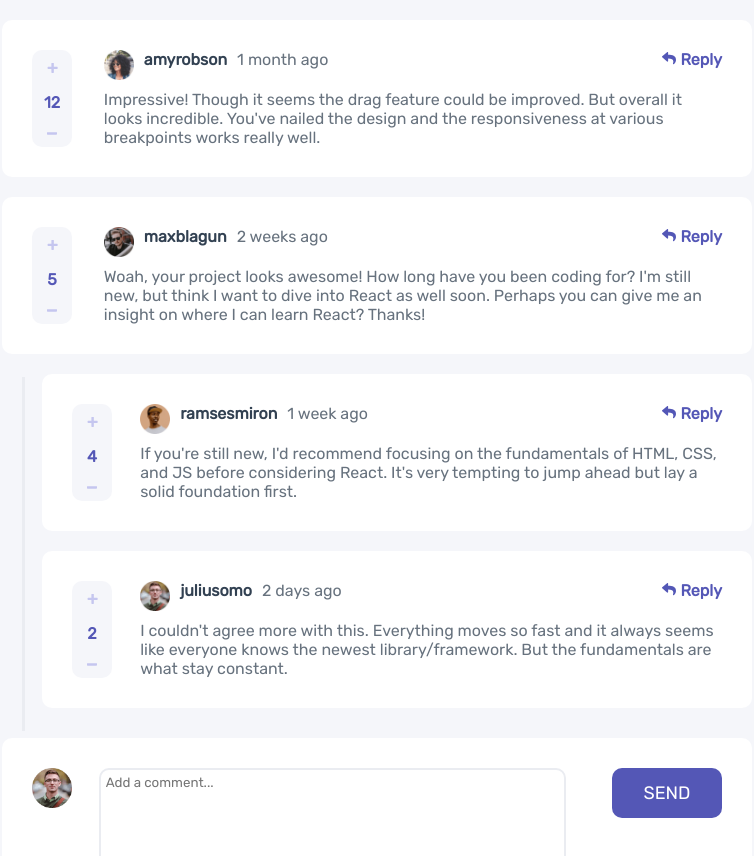
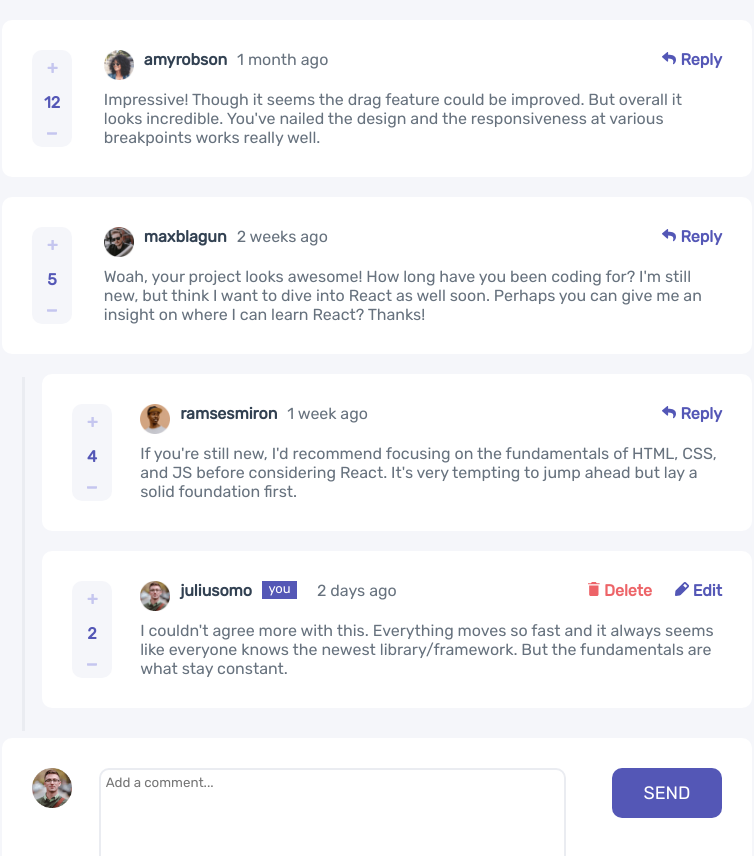
Before and after one commit to wrongbyte/comments-section, a React (Create React App) app: page / in a window 1280 px wide. Shown: the top 856 px of the page, without its empty margins (263-1017 px from the left). Built offline with nearby package versions, Linux system fonts and the light colour scheme.

Commit message:
current user tag and buttons

```diff
--- a/src/App.js
+++ b/src/App.js
@@ -16,6 +16,7 @@ function App() {
         return (
             <Comment
               key={comment.id}
+              currentUser={data.currentUser.username}
               comment={comment.content}
               image={comment.user.image.png}
               username={comment.user.username}
@@ -27,7 +28,7 @@ function App() {
       })
       }
       <NewComment
-      currentUser='juliusomo'
+      currentUser={data.currentUser}
       />
     </main>
 
--- a/src/components/Comment.js
+++ b/src/components/Comment.js
@@ -1,7 +1,8 @@
-import { useState } from 'react';
+import { useEffect, useState } from 'react';
 import './comment.css';
-// Vamos usar os states do React para funcionalidades como: atualizar comentário, adicionar resposta, etc
+
 export default function Comment ({
+    currentUser,
     comment,
     image,
     username,
@@ -14,6 +15,14 @@ export default function Comment ({
 }) {
     const [newReply, setNewReply] = useState(false);
     const [edit, setEdit] = useState(false);
+    const [current, setCurrent] = useState(false);
+
+    // Evaluate to true or false and then render HTML accordingly
+    useEffect(() => {
+        const curr = username === currentUser;
+        setCurrent(curr);
+    }, [currentUser, username])
+
     return (
         <>
             <div className='comment'>
@@ -28,12 +37,28 @@ export default function Comment ({
                     <div className='commentHeader'>
                         <img className='avatar' src={image} alt='avatar'/>
                         <div className='username'>{username}</div>
+                        { current ? <div className='youTag'>you</div> : ""}
                         <div className='timestamp'>{timeSince}</div>
-                        <div className='replyButton'>
-                            {/* Note: we are using span and image, two inline elements, to make sure they align side-by-side */}
-                        <img src='./images/icon-reply.svg' alt='reply'></img>
-                        <span> Reply</span>
-                        </div>
+                        { current
+                            ?
+                            <>
+                            <div className='deleteButton'>
+                            <img src='./images/icon-delete.svg' alt='reply'/>
+                            <span> Delete</span>
+                            </div>
+                            <div className='editButton'>
+                            <img src='./images/icon-edit.svg' alt='reply'/>
+                            <span> Edit</span>
+                            </div>
+                            </>
+
+                            :
+                            <div className='replyButton'>
+                                {/* Note: we are using span and image, two inline elements, to make sure they align side-by-side */}
+                            <img src='./images/icon-reply.svg' alt='reply'/>
+                            <span> Reply</span>
+                            </div>
+                        }
                     </div>
                     <div className='commentContent'>{comment}</div>
                 </div>
@@ -47,6 +72,7 @@ export default function Comment ({
                             <div className='verticalLine'></div>
                             <Comment
                                 key={reply.id}
+                                currentUser={currentUser}
                                 comment={reply.content}
                                 image={reply.user.image.png}
                                 username={reply.user.username}
--- a/src/components/comment.css
+++ b/src/components/comment.css
@@ -40,14 +40,20 @@
     margin-left: 10px;
   }
 
-.replyButton {
+.replyButton, .editButton {
     position: absolute;
     right: 30px;
 }
 
+.deleteButton {
+    color: hsl(358, 79%, 66%);
+    position: absolute;
+    right: 100px;
+}
+
 /* ======= FONTS AND TYPOLOGY ======== */
 
-.username, .replyButton, .flex-item {
+.username, .replyButton, .flex-item, .editButton, .deleteButton {
     font-weight: 700;
 }
 
@@ -59,7 +65,7 @@
     color: var(--username-color);
 }
 
-.replyButton, .flex-item {
+.replyButton, .flex-item, .editButton {
     color: var(--blue);
 }
 
@@ -82,6 +88,21 @@
     border-left: 3px solid hsl(223, 19%, 93%);
     height: 100%;
 }
+
+.youTag {
+    margin-left: 10px;
+    margin-right: 10px;
+    display: relative;
+    right: 90px;
+    top:100px;
+    background-color: hsl(238, 40%, 52%);
+    text-align: center;
+    font-size: small;
+    color: white;
+    width: 35px;
+    height: 18px;
+}
+
 /* Make the reply button and scores button responsive */
 @media (max-width: 500px) {
     .comment {
@@ -111,10 +132,15 @@
         background-color: var(--grey-background);
     }
 
-    .replyButton {
+    .replyButton, .editButton {
         position: absolute;
         right: 30px;
         bottom: 30px;
     }
 
+    .deleteButton {
+        bottom: 30px;
+        right: 90px;
+    }
+
 }
```
